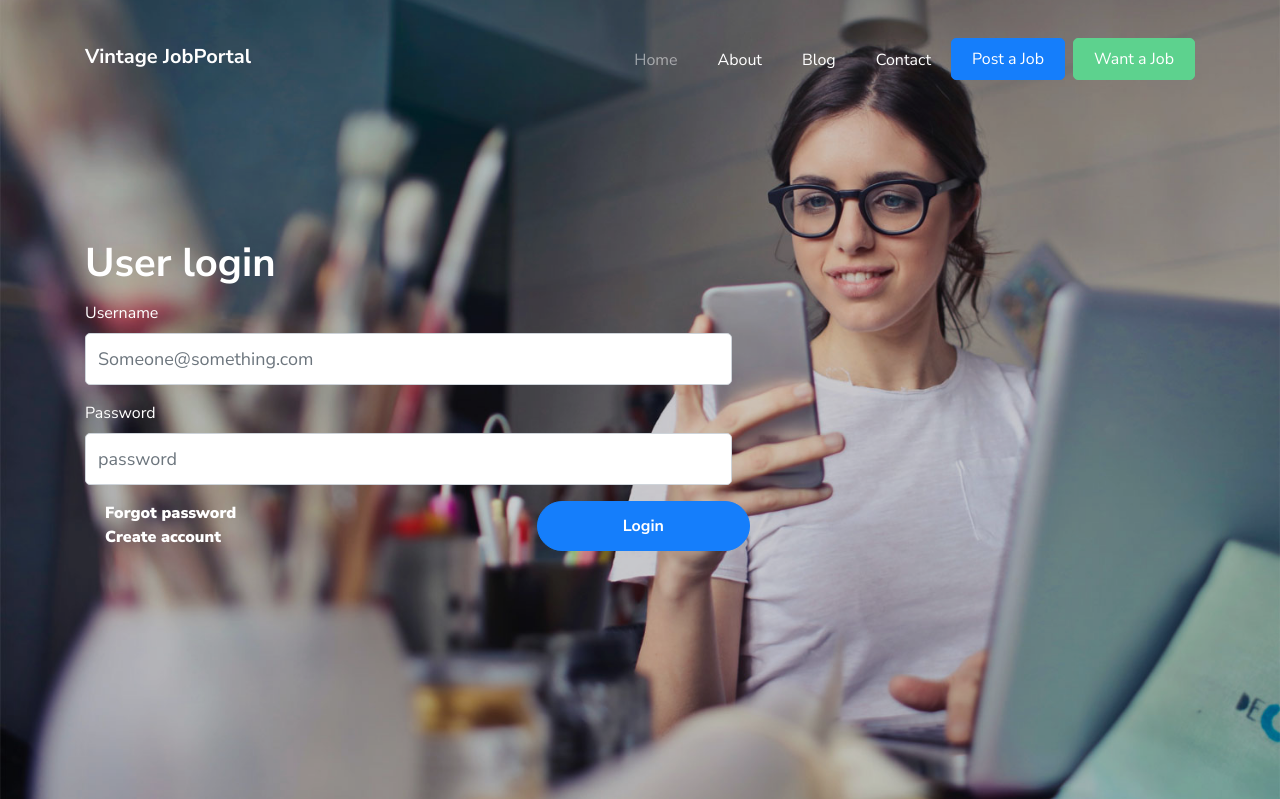
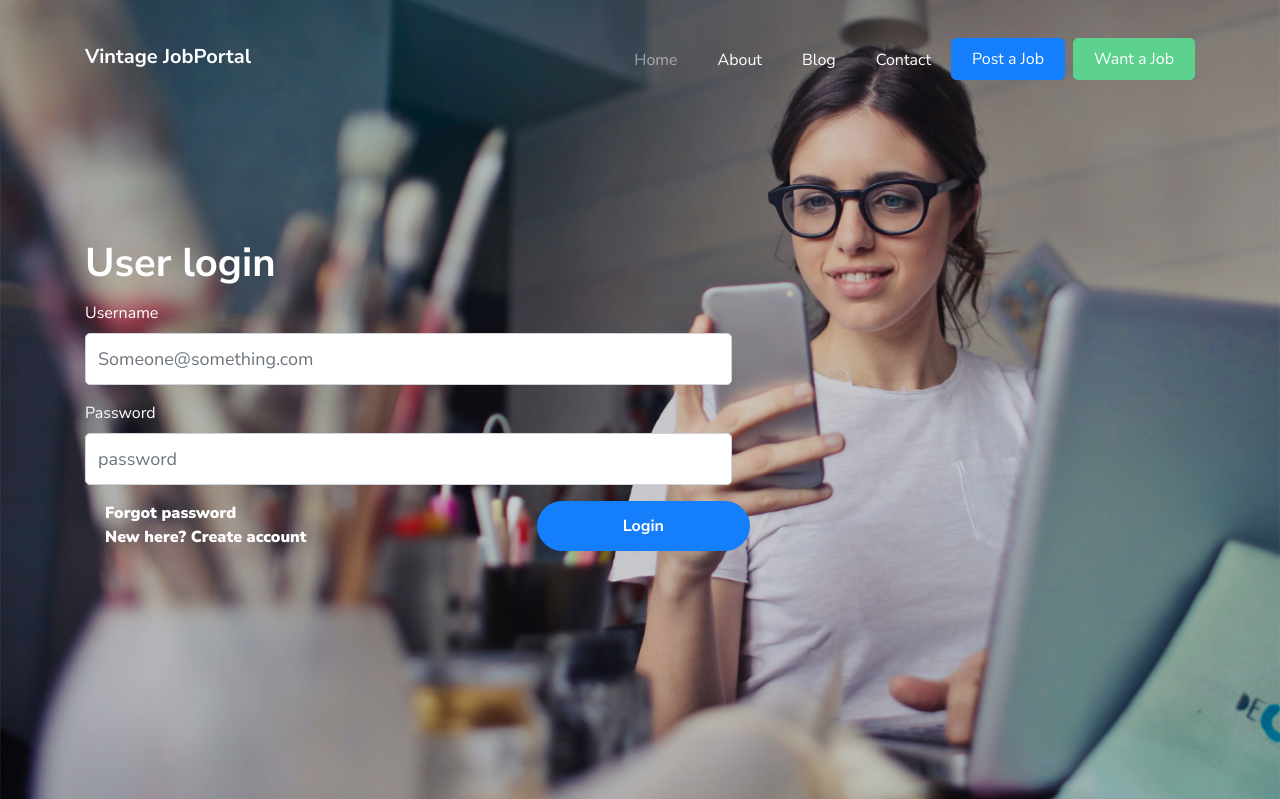
Before and after one commit to breakpro/Job, a CodeIgniter app: page /breakpro/login/index in a window 1280 px wide. Shown: the top 799 px of the page. Run offline with CodeIgniter, Linux system fonts and the light colour scheme; some libraries are stand-ins or nearby versions; some web fonts are replaced.

Commit message:
Minor edit on login page

```diff
--- a/application/views/Login/Login.php
+++ b/application/views/Login/Login.php
@@ -23,7 +23,7 @@
                             <div class="col-lg-8 col-md-6 col-xs-12 col-sm-12" style="text-align: float-left;">
                             <span>
                                 <a href="#"><b style="color: white; margin-left: 20px;">Forgot password</b></a><br>
-                                <a href="<?php echo base_url('Signup/')?>"><b style="color: white; margin-left: 20px;">Create account</b></a>
+                                <a href="<?php echo base_url('Signup/')?>"><b style="color: white; margin-left: 20px;">New here? Create account</b></a>
                             </span>
                             </div>
                             <div class="col-lg-4 col-md-6 col-xs-12 col-sm-12" style="text-align: float-right;">
```
